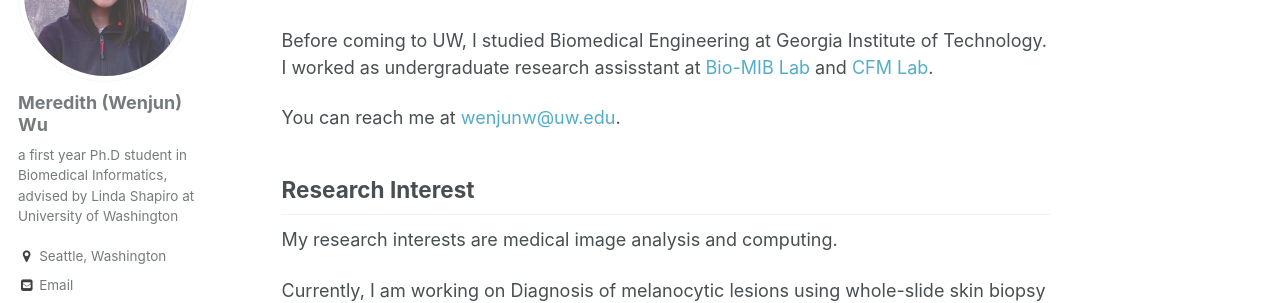
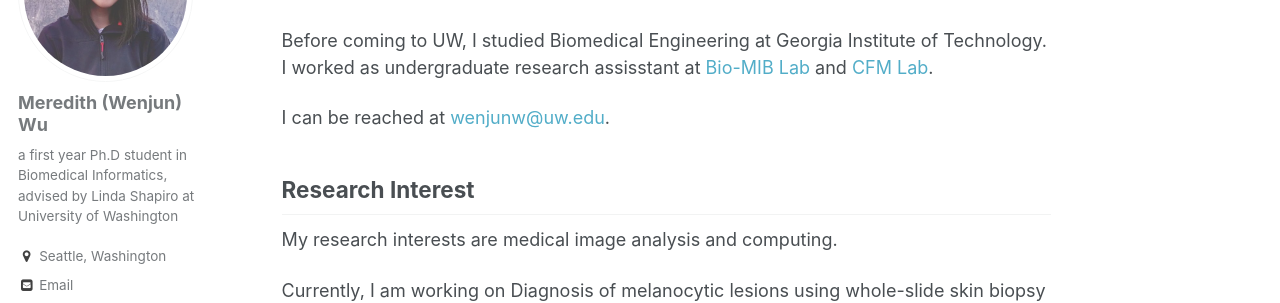
Before and after one commit to meredith-wenjunwu/meredith-wenjunwu.github.io, a Jekyll site: the page built from _pages/about.md, in a window 1280 px wide. Shown: the part 211-514 px from the top of the page. Built offline with Jekyll 4.4.1, drawn with Linux system fonts in a browser that asks for light colours.

Commit message:
changed about

```diff
--- a/_pages/about.md
+++ b/_pages/about.md
@@ -12,7 +12,7 @@ I am a first year Ph.D student in [Biomedical Informatics](http://bime.uw.edu/),
 
 Before coming to UW, I studied Biomedical Engineering at Georgia Institute of Technology. I worked as undergraduate research assisstant at [Bio-MIB Lab](https://miblab.bme.gatech.edu/) and [CFM Lab](https://miblab.bme.gatech.edu/).
 
-You can reach me at [wenjunw@uw.edu](mailto: wenjunw@uw.edu).
+I can be reached at [wenjunw@uw.edu](mailto: wenjunw@uw.edu).
 
 ## Research Interest
 
```
Also changed, not shown: 9 other files.
